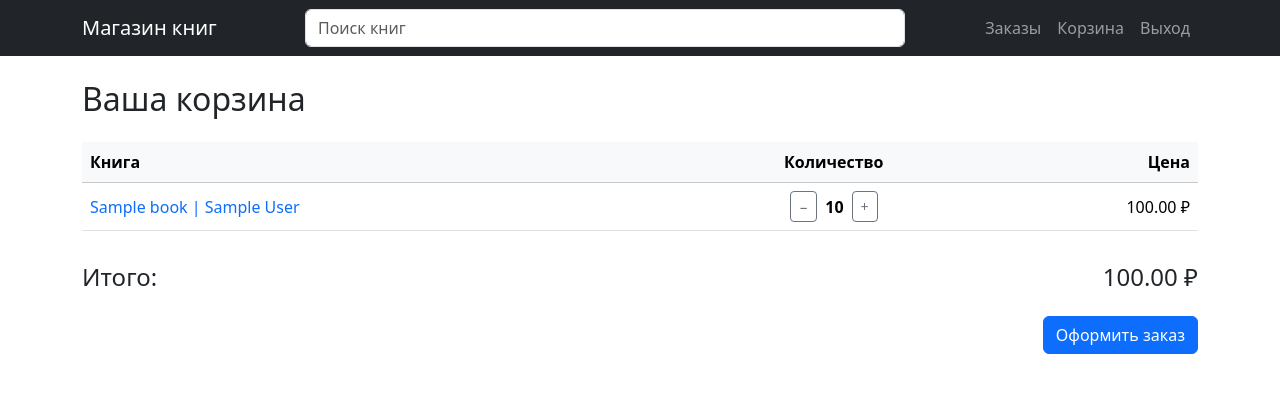
After one commit to RomaBorodin/internet-book-store, a Flask app: page /order/cart in a window 1280 px wide. The commit adds this page. Shown: the top 393 px of the page. Run offline with Flask 3, Linux system fonts and the light colour scheme; a user stored in the database is signed in; tables that the repository leaves empty hold one stand-in row (values such as "Sample post"); parts of the project's set-up code (start-up, migrations or seed data) failed here and were passed over.

Commit message:
create cart page

```diff
--- a/app/order/routes.py
+++ b/app/order/routes.py
@@ -7,8 +7,12 @@ from .. import models
 
 
 @order_bp.route('/cart')
+@login_required
 def cart():
-    return render_template('order/cart.html')
+    cart_items = models.CartItem.query.filter_by(user_id=current_user.id).order_by(models.CartItem.id).all()
+    total = sum((item.book.price * item.quantity) for item in cart_items)
+
+    return render_template('order/cart.html', cart_items=cart_items, total=total)
 
 
 @order_bp.route('/cart_update/<int:book_id>', methods=['POST'])
--- a/app/templates/layouts/base.html
+++ b/app/templates/layouts/base.html
@@ -26,7 +26,7 @@
                 <a class="nav-link" href="{{ url_for('main.home') }}">Заказы</a>
             </li>
             <li class="nav-item">
-                <a class="nav-link" href="{{ url_for('main.home') }}">Корзина</a>
+                <a class="nav-link" href="{{ url_for('order.cart') }}">Корзина</a>
             </li>
             <li class="nav-item">
                 <a class="nav-link" href="{{ url_for('auth.logout') }}">Выход</a>
--- /dev/null
+++ b/app/templates/order/cart.html
@@ -0,0 +1,77 @@
+{% extends 'layouts/base.html' %}
+
+{% block title %}Корзина{% endblock %}
+
+{% block content %}
+<div class="container mt-4">
+    <h2 class="mb-4">Ваша корзина</h2>
+
+    {% if cart_items %}
+    <div class="table-responsive">
+        <table class="table align-middle">
+            <thead class="table-light">
+            <tr>
+                <th>Книга</th>
+                <th class="text-center">Количество</th>
+                <th class="text-end">Цена</th>
+            </tr>
+            </thead>
+            <tbody>
+            {% for item in cart_items %}
+            <tr>
+                <td>
+                    <a href="{{ url_for('main.book_info', book_id=item.book.id) }}" class="text-decoration-none">
+                        {{ item.book.title }} | {{ item.book.author }}
+                    </a>
+                </td>
+
+                <td class="text-center">
+                    <div class="d-inline-flex align-items-center">
+                        <form method="POST" action="{{ url_for('order.cart_update', book_id=item.book.id) }}">
+                            <input type="hidden" name="csrf_token" value="{{ csrf_token() }}">
+                            <input type="hidden" name="action" value="dec">
+                            <input type="hidden" name="next_url" value="{{ request.path }}">
+                            {% if item.quantity == 1 %}
+                            <button type="submit" class="btn btn-outline-secondary btn-sm"
+                                    onclick="return confirm('Вы хотите удалить этот товар из корзины?');">−</button>
+                            {% else %}
+                            <button class="btn btn-outline-secondary btn-sm">−</button>
+                            {% endif %}
+                        </form>
+
+                        <span class="mx-2 fw-semibold">{{ item.quantity }}</span>
+
+                        <form method="POST" action="{{ url_for('order.cart_update', book_id=item.book.id) }}">
+                            <input type="hidden" name="csrf_token" value="{{ csrf_token() }}">
+                            <input type="hidden" name="action" value="inc">
+                            <input type="hidden" name="next_url" value="{{ request.path }}">
+                            <button class="btn btn-outline-secondary btn-sm">+</button>
+                        </form>
+                    </div>
+                </td>
+
+                <td class="text-end">
+                    {{ "{:.2f}".format(item.book.price * item.quantity) }} ₽
+                </td>
+            </tr>
+            {% endfor %}
+            </tbody>
+        </table>
+    </div>
+
+    <div class="d-flex justify-content-between align-items-center pt-3">
+        <h4>Итого:</h4>
+        <h4>{{ "{:.2f}".format(total) }} ₽</h4>
+    </div>
+
+    <div class="text-end mt-3">
+        <a href="{{ url_for('order.checkout') }}" class="btn btn-primary">
+            Оформить заказ
+        </a>
+    </div>
+
+    {% else %}
+    <p>Ваша корзина пуста</p>
+    {% endif %}
+</div>
+{% endblock %}
```
